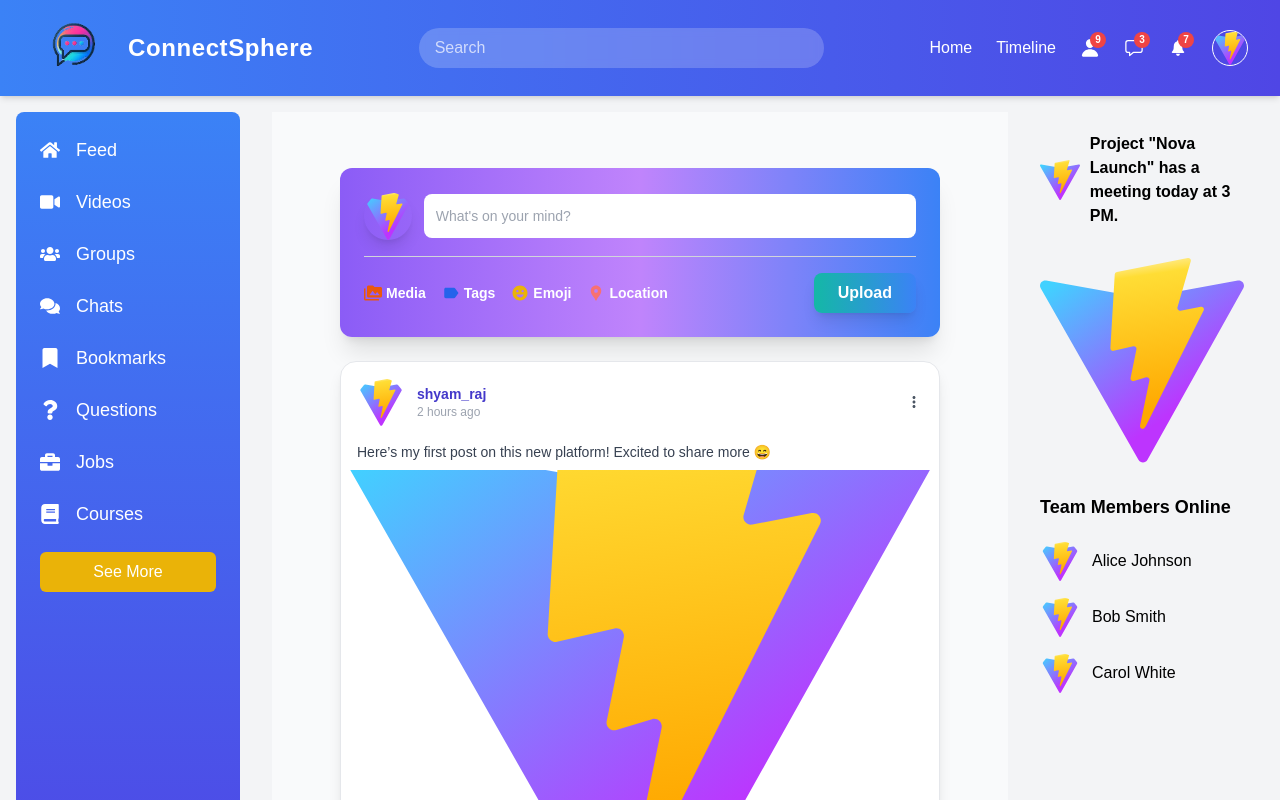
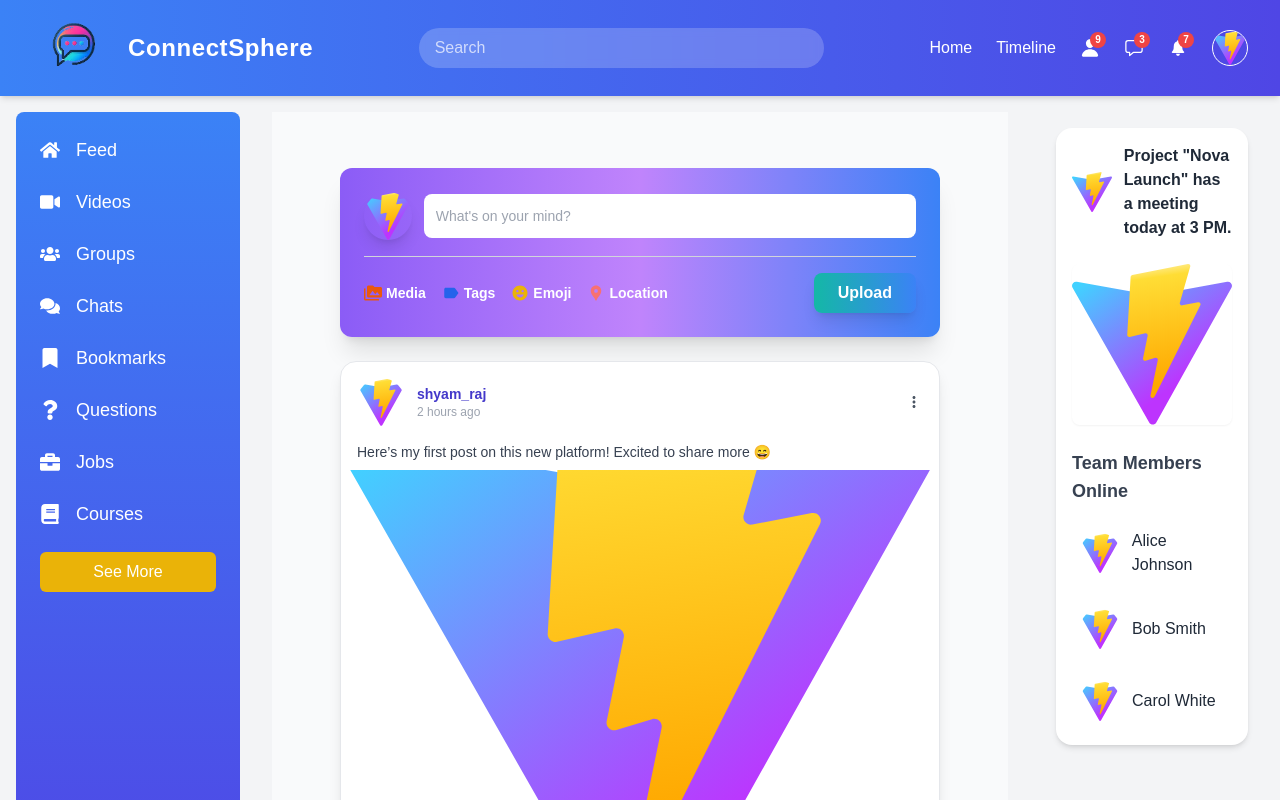
Before and after one commit to shyamshyam018/SocialMediaApp, a React (Vite) app in the folder SocialMediaApp/client/: page / in a window 1280 px wide. Shown: the top 800 px of the page. Built offline with nearby package versions, Linux system fonts and the light colour scheme; a web font is replaced by a local one.

Commit message:
updated rightbar ui

```diff
--- a/SocialMediaApp/client/src/components/Rightbar/Rightbar.jsx
+++ b/SocialMediaApp/client/src/components/Rightbar/Rightbar.jsx
@@ -1,6 +1,5 @@
 import React from "react";
 import profilePic from "../../../public/vite.svg";
-
 
 const dummyTeamMembers = [
   { id: 1, name: "Alice Johnson", avatar: null },
@@ -11,97 +10,95 @@ const dummyTeamMembers = [
 const Rightbar = () => {
   const ProjectRightbarHome = () => {
     return (
-      <>
-        <div className="flex items-center">
+      <div className="bg-white rounded-2xl shadow-md p-4 mb-6">
+        {/* Announcement */}
+        <div className="flex items-center gap-3 mb-6">
           <img
             src={profilePic}
             alt="announcement icon"
-            className="w-[40px] h-[40px] mr-[10px]"
+            className="w-[40px] h-[40px]"
           />
-          <span className="font-semibold text-md">
+          <span className="font-semibold text-md text-gray-800">
             Project <b>"Nova Launch"</b> has a meeting today at 3 PM.
           </span>
         </div>
 
+        {/* Image */}
         <img
           src={profilePic}
           alt="Meeting"
-          className="w-full rounded-lg mt-[30px] mb-[30px]"
+          className="w-full rounded-lg mb-6 shadow-sm"
         />
 
-        <h1 className="font-bold text-lg mb-[20px]">Team Members Online</h1>
-        <ul className="m-0 p-0">
+        {/* Team Members Online */}
+        <h1 className="font-bold text-lg mb-4 text-gray-700">Team Members Online</h1>
+        <ul className="m-0 p-0 space-y-4">
           {dummyTeamMembers.map((member) => (
             <li
               key={member.id}
-              className="flex items-center mb-4 gap-3 font-medium"
+              className="flex items-center gap-3 font-medium text-gray-800 hover:bg-gray-100 p-2 rounded-lg transition"
             >
               <img
                 src={member.avatar || profilePic}
                 alt="avatar"
                 className="w-[40px] h-[40px] rounded-full object-cover"
               />
-              {member.name}
+              <span>{member.name}</span>
             </li>
           ))}
         </ul>
-      </>
+      </div>
     );
   };
 
   const ProjectRightbarDetail = () => {
     return (
-      <>
-        <button className="bg-blue-600 text-white mt-10 mb-5 py-2 px-5 rounded-md cursor-pointer hover:bg-blue-700 transition">
+      <div className="bg-white rounded-2xl shadow-md p-4">
+        {/* Join Meeting Button */}
+        <button className="bg-blue-600 text-white mt-4 mb-6 py-2 px-5 rounded-md cursor-pointer hover:bg-blue-700 transition-all">
           Join Meeting
         </button>
 
-        <h1 className="font-bold text-xl mb-[10px]">Project Details</h1>
-        <div className="mb-[30px]">
-          <div className="mb-[10px]">
-            <span className="font-semibold mr-[15px] text-slate-500">
-              Deadline:
-            </span>
+        {/* Project Details */}
+        <h1 className="font-bold text-xl mb-4 text-gray-700">Project Details</h1>
+        <div className="space-y-4 mb-6">
+          <div className="flex justify-between">
+            <span className="font-semibold text-slate-500">Deadline:</span>
             <span>May 25, 2025</span>
           </div>
-          <div className="mb-[10px]">
-            <span className="font-semibold mr-[15px] text-slate-500">
-              Status:
-            </span>
+          <div className="flex justify-between">
+            <span className="font-semibold text-slate-500">Status:</span>
             <span>On Track</span>
           </div>
-          <div className="mb-[10px]">
-            <span className="font-semibold mr-[15px] text-slate-500">
-              Priority:
-            </span>
+          <div className="flex justify-between">
+            <span className="font-semibold text-slate-500">Priority:</span>
             <span>High</span>
           </div>
         </div>
 
-        <h1 className="font-bold text-xl mb-[10px]">Assigned Members</h1>
-        <div className="grid grid-cols-3 gap-4">
+        {/* Assigned Members */}
+        <h1 className="font-bold text-xl mb-4 text-gray-700">Assigned Members</h1>
+        <div className="grid grid-cols-3 gap-6">
           {dummyTeamMembers.map((member) => (
             <div key={member.id} className="flex flex-col items-center">
               <img
-                src={member.avatar || defaultAvatar}
+                src={member.avatar || profilePic}
                 alt="team member"
-                className="w-[100px] h-[100px] object-cover rounded-md"
+                className="w-[100px] h-[100px] object-cover rounded-md shadow-sm"
               />
-              <span>{member.name}</span>
+              <span className="mt-2 text-gray-700 font-medium">{member.name}</span>
             </div>
           ))}
         </div>
-      </>
+      </div>
     );
   };
 
   return (
-    <div style={{ flex: 3.5 }}>
-      <div className="pt-[20px] pr-[20px]">
-        {/* Toggle based on context */}
-        <ProjectRightbarHome />
-        {/* <ProjectRightbarDetail /> */}
-      </div>
+    <div style={{ flex: 3.5 }} className="p-4">
+      {/* Toggle based on context */}
+      <ProjectRightbarHome />
+      {/* <ProjectRightbarDetail /> */}
     </div>
   );
 };
```
